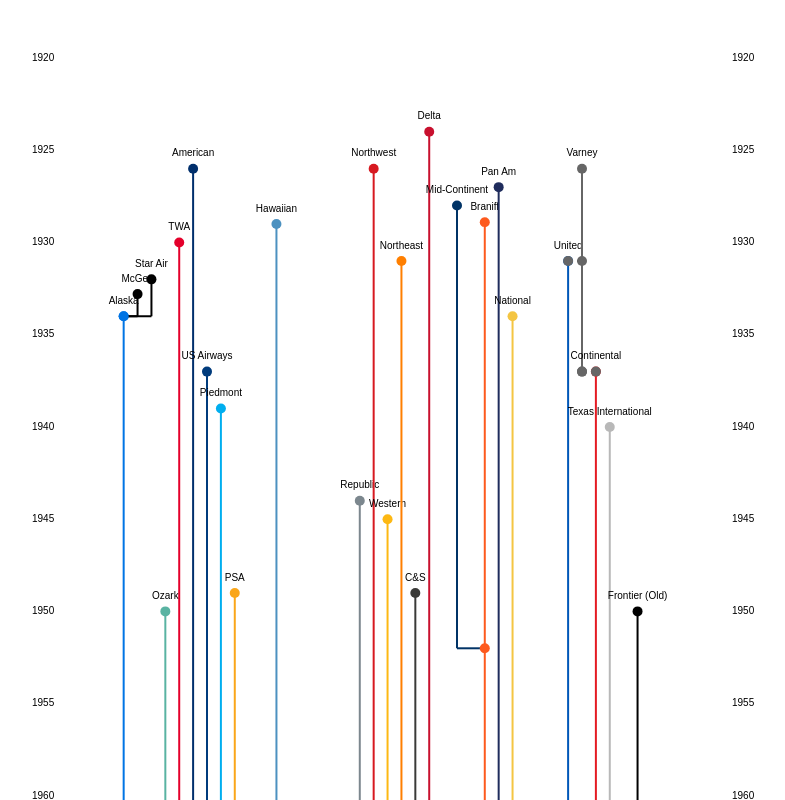
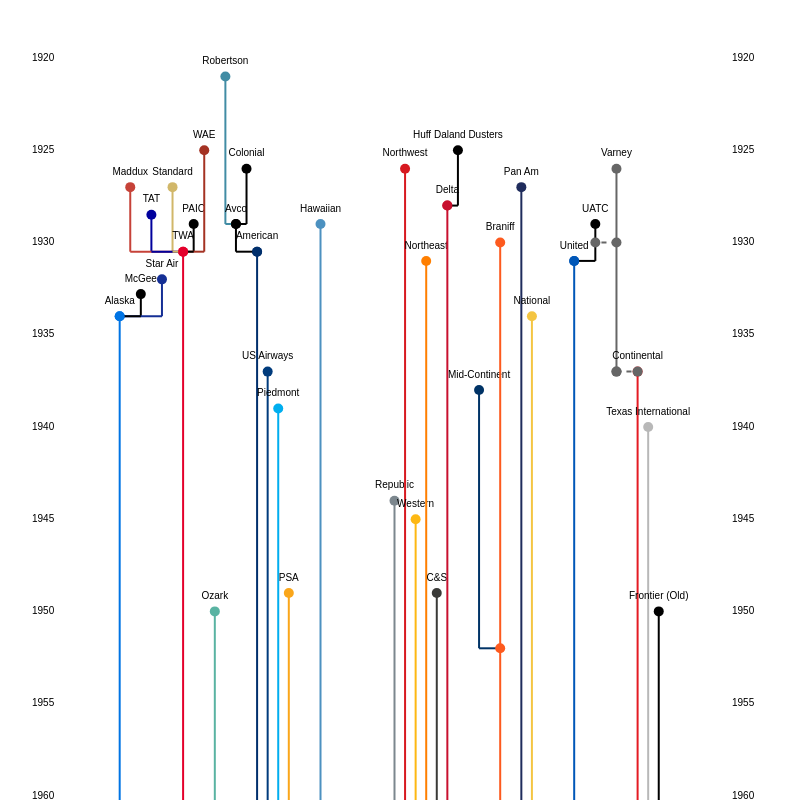
Before and after one commit to eotles/AirlineMergers, a plain HTML site: page visualizations/20230922_airlineMergers.html in a window 1280 px wide. Shown: the top 800 px of the page, without its empty margins (26-811 px from the left). Drawn offline with nearby package versions, Linux system fonts and the light colour scheme.

Commit message:
Update 20230922_airlineMergers.html

```diff
--- a/visualizations/20230922_airlineMergers.html
+++ b/visualizations/20230922_airlineMergers.html
@@ -90,11 +90,6 @@
                 note: "US Airways management team retained most leadership positions."
             },
                              {
-                year: 1980.9,
-                source: "Pan Am",
-                target: ["Braniff"]
-            },
-                             {
                 year: 1980,
                 source: "Pan Am",
                 target: ["National"]
@@ -148,7 +143,7 @@
              {
                  year: 1934,
                  source: "Alaska",
-                 target: ["McGee", "Star Air"],
+                 target: ["Star Air", "McGee"],
                  note: "Alaska formed fom McGee and Star Air."
              },
              {
@@ -156,11 +151,40 @@
                  source: "Frontier",
                  target: ["Midwest"],
              },
+             {
+                 year: 1929,
+                 source: "Avco",
+                 target: ["Robertson", "Colonial"],
+                 note: "Robertson and Colonial merged in 1929 into holding company Avco (The Aviation Corporation)."
+             },
+             {
+                 year: 1930.5,
+                 source: "American",
+                 target: ["Avco"],
+                 note: "Avco rebranded as American. Union of >80 small airlines."
+             },
+             {
+                 year: 1930.5,
+                 source: "TWA",
+                 target: ["Maddux", "TAT", "Standard",  "WAE", "PAIC"],
+                 note: "Forced merger of Transcontinental Air Transport (TAT), Western Air Express (WAE), Maddux, Standard, and Pittsburgh Aviation Industries Corporation (PAIC) to form Transcontinental & Western Air (T&WA)."
+             },
+             {
+                 year: 1928,
+                 source: "Delta",
+                 target: ["Huff Daland Dusters"],
+                 note: "Delta formed from the acquisition and rebranding of Huff Daland Dusters' assets."
+             },
+             {
+                 year: 1931,
+                 source: "United",
+                 target: ["UATC"],
+             },
             ];
 
              const foundations = [
-                                  { year: 1924, airline: "Delta" },
-                                  { year: 1926, airline: "American" },
+                                  { year: 1928, airline: "Delta" },
+                                  { year: 1930.5, airline: "American" },
                                   { year: 1931, airline: "United" },
                                   { year: 1926, airline: "Northwest" },
                                   { year: 1949, airline: "C&S" },
@@ -174,11 +198,11 @@
                                   { year: 1937, airline: "US Airways" },
                                   { year: 1937, airline: "Continental" },
                                   { year: 1927, airline: "Pan Am" },
-                                  { year: 1930, airline: "TWA" },
-                                  { year: 1928.9, airline: "Braniff" },
+                                  { year: 1930.5, airline: "TWA" },
+                                  { year: 1930, airline: "Braniff" }, //several versions of Braniff
                                   { year: 1934, airline: "National" },
                                   { year: 1950, airline: "Ozark" },
-                                  { year: 1928, airline: "Mid-Continent" },
+                                  { year: 1938, airline: "Mid-Continent" },
                                   { year: 1929, airline: "Hawaiian" },
                                   { year: 1934, airline: "Alaska" },
                                   { year: 2004, airline: "Virgin America" },
@@ -197,12 +221,23 @@
                                   { year: 1932.8, airline: "McGee"},
                                   { year: 1932, airline: "Star Air"},
                                   { year: 1983, airline: "Midwest"},
-
+                                  { year: 1921, airline: "Robertson"},
+                                  { year: 1926, airline: "Colonial"},
+                                  { year: 1929, airline: "Avco"},
+                                  { year: 1928.5, airline: "TAT"},
+                                  { year: 1925, airline: "WAE"},
+                                  { year: 1927, airline: "Maddux"},
+                                  { year: 1927, airline: "Standard"},
+                                  { year: 1929, airline: "PAIC"},
+                                  { year: 1925, airline: "Huff Daland Dusters"},
+                                  { year: 1928, airline: "Hanford"},
+                                  { year: 1929, airline: "UATC"}
                                   ];
 
               const cessations = [
                                   { year: 1991, airline: "Pan Am" },
-                                  { year: 1937, airline: "Varney" }
+                                  { year: 1937, airline: "Varney" },
+                                  { year: 1982, airline: "Braniff" },
                                   ];
 
             const partialMergers = [
@@ -219,10 +254,10 @@
                                         note: "United purchased Pan Am's Pacific operations."
                                     },
                                     {
-                                        year: 1931,
-                                        source: "United",
+                                        year: 1930,
+                                        source: "UATC",
                                         target: "Varney",
-                                        note: "Varney Airlines Lines rebranded as United."
+                                        note: "Varney Airlines Lines acquired by UATC."
                                     },
                                     {
                                         year: 1937,
@@ -269,43 +304,60 @@
                   "New York Air": "#D62226",        // Representative color for New York Air.
                   "Frontier (Old)": "#000000",
                   "McGee": "#000000",
-                  "Star Air": "#000000",
+                  "Star Air": "#152f95",
                   "Midwest": "#000000",
+                  "Robertson": "#418CA4",
+                  "Colonial": "#000000",
+                  "Avco": "#000000",
+                  "TAT": "#00009d",
+                  "WAE": "#a43223",
+                  "Maddux": "#c64238",
+                  "Standard": "#d1b769",
+                  "PAIC": "#000000",
+                  "Huff Daland Dusters": "#000000",
+                  "UATC": "#000000"
               };
 
             const airlines = [
-                              "Virgin America", "Alaska", "McGee", "Star Air",
+                              "Virgin America", "Alaska",
                               //"Allegiant",
-                              "Ozark", "TWA",
+                              "Maddux",
+                              "McGee",
+                                "TAT",
+                              "Star Air",
+                                "Standard",
+
+                              "TWA", "PAIC", "WAE",
+                              "Ozark",
+                              "Robertson", "Avco", "Colonial",
                               "American", "US Airways", "Piedmont", "PSA", "America West",
                               " ",
                               "Hawaiian",
                               "  ",
-                              "ValuJet", "AirTran", "Southwest",
+                              "ValuJet", "AirTran",
                               "   ",
+                              "Southwest",
+                              "    ",
                               "Republic", "Northwest", "Western", "Northeast", "C&S",
-                              "Delta",
-                              "    ",
+                              "Delta", "Huff Daland Dusters",
+                              "     ",
                               "Mid-Continent",
                               "JetBlue",
                               "Braniff",
-
+                              "      ",
                               "Pan Am", "National",
-
                               "Frontier", "Midwest",
-                              "     ",
+                              "        ",
                               "United",
+                              "People Express",
+                              "UATC",
+                              "         ",
                               "Varney",
+                              "New York Air",
                               "Continental",
                               "Texas International",
-                              "New York Air", "Frontier (Old)", "People Express",
-
-                              " ",
-
-                              "  ",
-
-                              "    ",
-                              "Charter One", "Spirit",
+                              "Frontier (Old)",
+                              "Spirit", "Charter One",
                               ];
 
                               const svg = d3.select("svg");
@@ -410,7 +462,7 @@
                 tooltipContent += merge.target.join(" and ");
                 tooltipContent += ` in ${intMergeYear}`;
                 if (merge.note) {
-                    tooltipContent += `<br/>${merge.note}`;
+                    tooltipContent = `${merge.note}`;
                 }
 
                 const lineGenerator = d3.line().curve(d3.curveBasis);
@@ -487,7 +539,7 @@
 
                 let tooltipContent = `${partial.source} partially acquired/merged with ${partial.target} in ${partial.year}`;
                 if (partial.note) {
-                    tooltipContent += `<br/>${partial.note}`;
+                    tooltipContent = `${partial.note}`;
                 }
 
                 const lineGenerator = d3.line().curve(d3.curveBasis);
```
